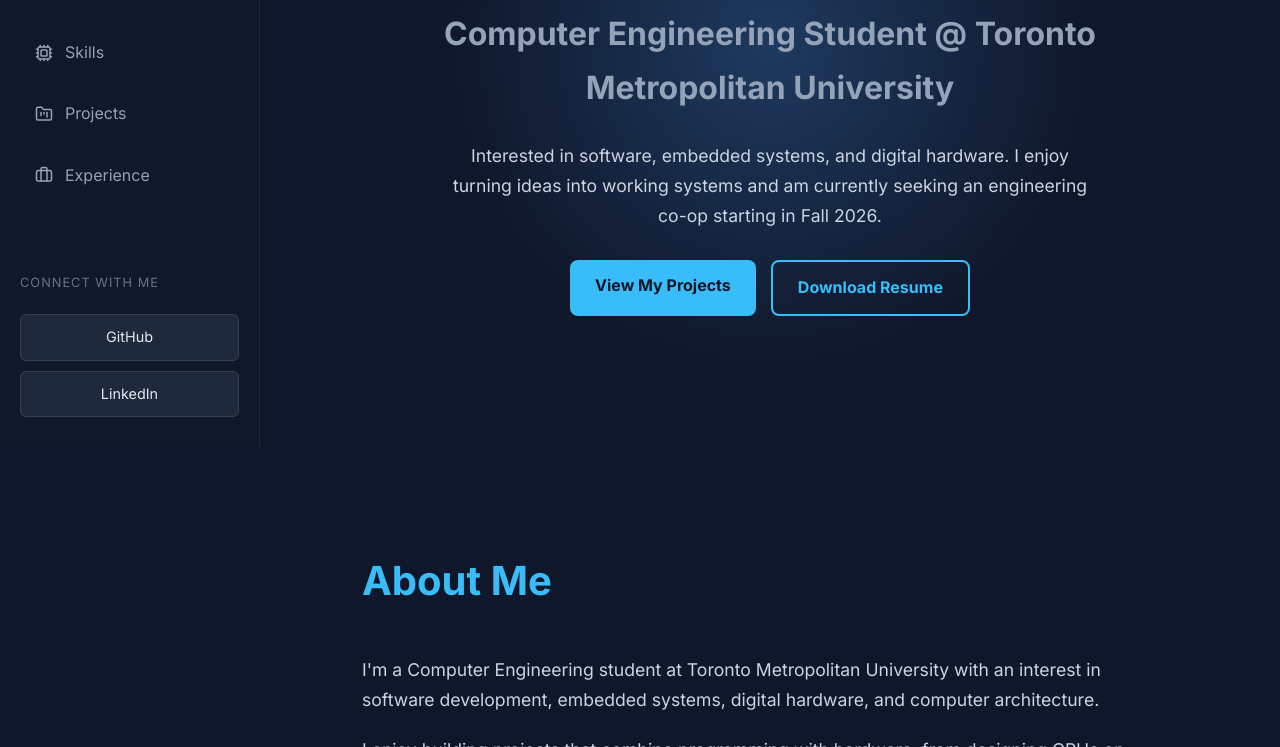
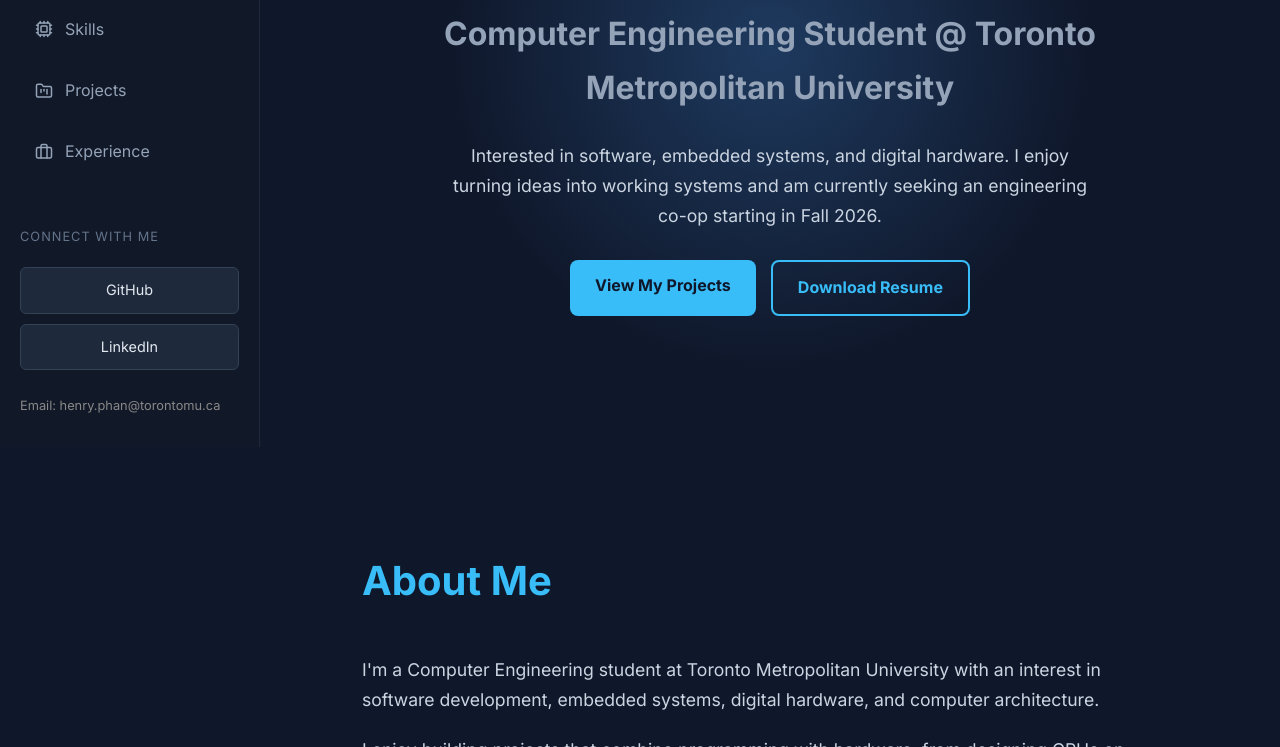
Before and after one commit to henryphann/henryphann.github.io, a plain HTML site: page index.html in a window 1280 px wide. Shown: the part 353-1100 px from the top of the page. Drawn offline with nearby package versions, Linux system fonts and the light colour scheme.

Commit message:
Added email section

```diff
--- a/index.html
+++ b/index.html
@@ -35,6 +35,7 @@
                 <p class="connect-label">Connect with me</p>
                 <a href="https://github.com/henryphann" target="_blank" class="sidebar-button">GitHub</a>
                 <a href="https://www.linkedin.com/in/phan-henry/" target="_blank" class="sidebar-button">LinkedIn</a>
+                <p class="email">Email: henry.phan@torontomu.ca</p>
             </div>
         </aside>
 
--- a/style.css
+++ b/style.css
@@ -131,6 +131,13 @@
     margin-left: 260px;
     flex: 1;
     background-color: #0f172a;
+}
+
+.email {
+    margin-top: 15px;
+    font-size: 0.8rem;
+    color: #888;
+    text-align: left;
 }
 
 /* =========================
```
